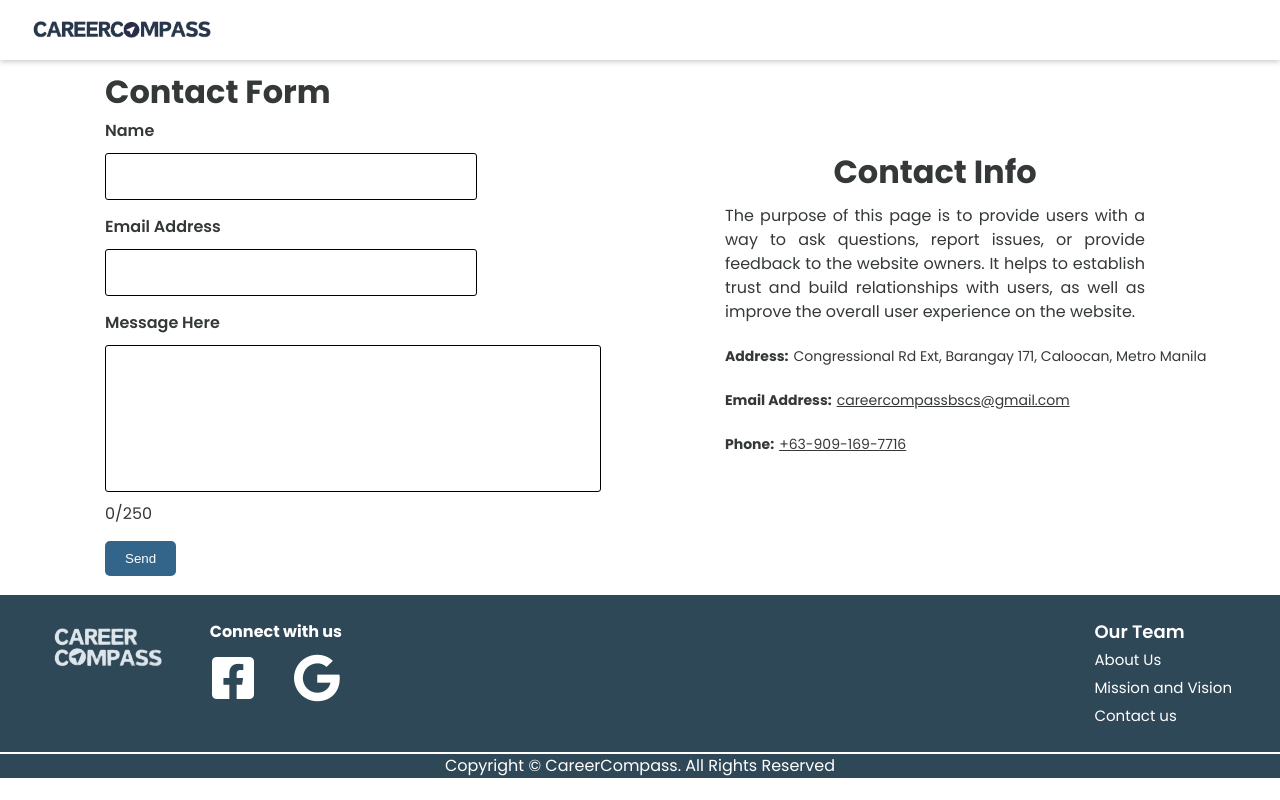
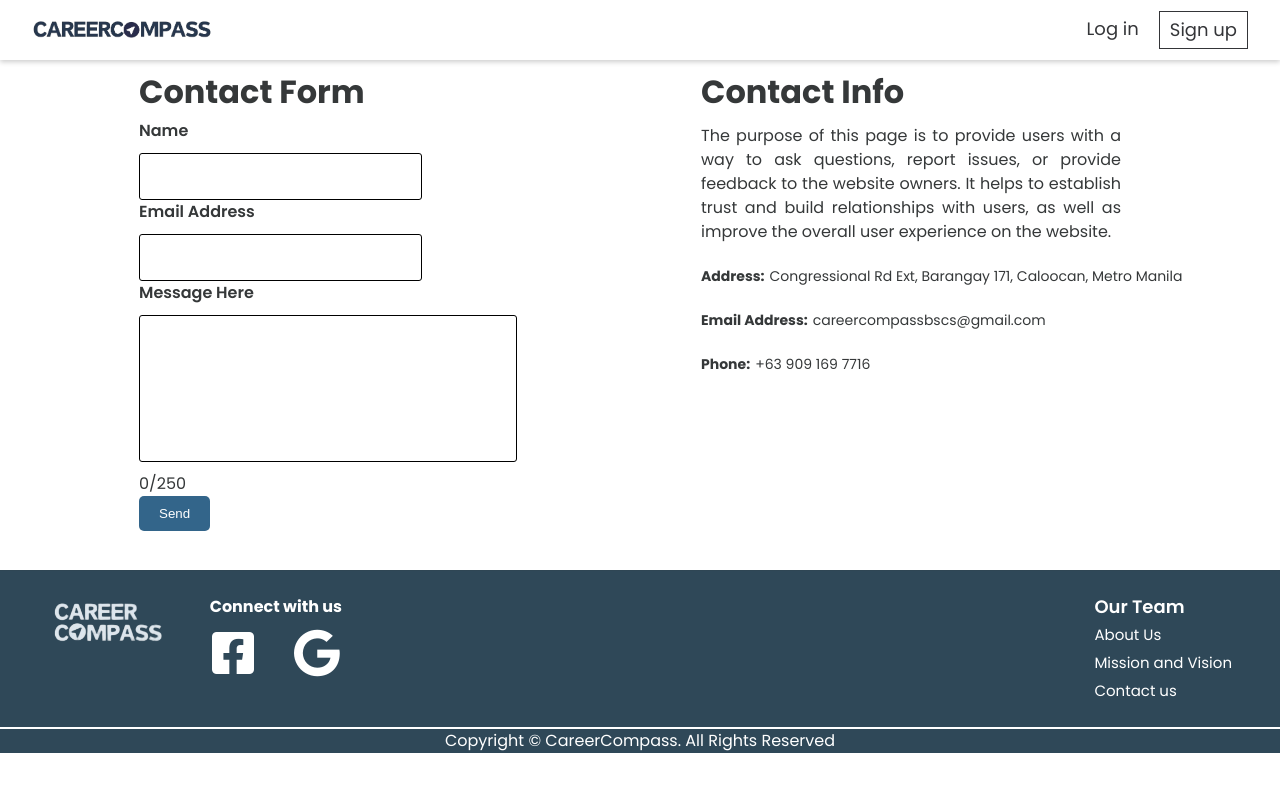
Before and after one commit to Roonaaan/CareerCompass, a React (Vite) app: page /Contact-Us in a window 1280 px wide. Built offline with nearby package versions, Linux system fonts and the light colour scheme.

Commit message:
Contact Us - Minor Revisions

```diff
--- a/src/landing/Contact.jsx
+++ b/src/landing/Contact.jsx
@@ -12,6 +12,12 @@ const Contact = () => {
 
     const Logo = logo;
 
+    const [name, setName] = useState('');
+    const [email, setEmail] = useState('');
+    const [message, setMessage] = useState('');
+    const [errorMessage, setErrorMessage] = useState('');
+    const [successMessage, setSuccessMessage] = useState('');
+
     const navigate = useNavigate();
     const handleAboutClick = () => {
         navigate("/About");
@@ -25,10 +31,38 @@ const Contact = () => {
         navigate("/Contact-Us");
     };
 
+    //PHP API Connection
+
+    const handleSubmit = async (event) => {
+        event.preventDefault();
+
+        try {
+            const response = await fetch('http://localhost/CareerCompass/backend/contact-us/send-email.php', {
+                method: 'POST',
+                headers: {
+                    'Accept': 'application/json',
+                    'Content-Type': 'application.json',
+                },
+                body: JSON.stringify({ name, email, message }),
+            });
+
+            const data = await response.json();
+
+            if (data.success) {
+                setSuccessMessage('Message sent successfully');
+                setName('');
+                setEmail('');
+                setMessage('');
+            } else {
+                setErrorMessage(data.message);
+            }
+        } catch (error) {
+            setErrorMessage('An error occured while sending the message');
+        }
+    };
+
     // Message Limit
-    const [message, setMessage] = (event) = useState('');
     const charLimit = 250;
-
     const handleChange = (event) => {
         const newMessage = event.target.value;
         setMessage(newMessage);
@@ -51,6 +85,11 @@ const Contact = () => {
                             onClick={handleHomeClick}
                         />
                     </div>
+
+                    <div className="login-container">
+                        <btn className="login-text">Log in</btn>
+                        <btn className="Signup-text">Sign up</btn>
+                    </div>
                     {/* Login and About Header
                     <div className="navRight">
                         <button className="about" onClick={handleAboutClick}>
@@ -66,16 +105,19 @@ const Contact = () => {
             {/* End of Navigation Bar */}
             {/* Contact Us Section*/}
             <div className="contactUsWrapper">
-                <form method="post" action="http://localhost/CareerCompass/backend/contact-us/send-email.php" className="contactForm">
+                <div className="contactForm">
                     <div className="contactInputs">
                         <h1> Contact Form </h1>
+                        {errorMessage && <div className="error-message">{errorMessage}</div>}
+                        {successMessage && <div className="success-message">{successMessage}</div>}
+                        <form onSubmit={handleSubmit}>
                             <div className="contactInput">
                                 <label> Name </label>
                                 <input
-                                type="name"
-                                name="name"
-                                id="name"
+                                    type="text"
                                     placeholder=""
+                                    value={name}
+                                    onChange={(e) => setName(e.target.value)}
                                     required
                                 />
                             </div>
@@ -83,9 +125,9 @@ const Contact = () => {
                                 <label> Email Address </label>
                                 <input
                                     type="email"
-                                name="email"
-                                id="email"
                                     placeholder=""
+                                    value={email}
+                                    onChange={(e) => setEmail(e.target.value)}
                                     required
                                 />
                             </div>
@@ -93,11 +135,12 @@ const Contact = () => {
                                 <label> Message Here </label>
                                 <textarea
                                     rows='5'
-                                name="message"
-                                id="message"
+                                    value={message}
+                                    onChange={(e) => {
+                                        setMessage(e.target.value),
+                                            handleChange
+                                    }}
                                     required
-                                value={message}
-                                onChange={handleChange}
                                 />
                                 <p id="char-count">
                                     {message.length}/{charLimit}
@@ -108,11 +151,12 @@ const Contact = () => {
                                     className="contactSubmitButtton"
                                     placeholder=''
                                     disabled={message.length > charLimit}
-                            >Send
+                                > Send
                                 </button>
                             </div>
+                        </form>
                     </div>
-                </form >
+                </div>
                 <div className="contactInfoContainer">
                     <div className="contactInfoForm">
                         <div className="contactInfoHeader">
@@ -130,18 +174,18 @@ const Contact = () => {
                             </div>
                             <div className="contactInfoItem">
                                 <p1>Email Address:</p1>
-                                <p><u>careercompassbscs@gmail.com</u></p>
+                                <p>careercompassbscs@gmail.com</p>
                             </div>
                             <div className="contactInfoItem">
                                 <p1>Phone:</p1>
-                                <p><u>+63-909-169-7716</u></p>
+                                <p>+63 909 169 7716</p>
                             </div>
                         </div>
                     </div>
                 </div>
-            </div >
+            </div>
             {/* End of Contact Us Section*/}
-            < nav className="footerNavbarWrapper" >
+            <nav className="footerNavbarWrapper">
                 <div className="footerNavbarColumn">
                     <div className="footerNavbarInner">
                         <div className="footerLogoWrapper">
@@ -204,7 +248,7 @@ const Contact = () => {
                         </p>
                     </div>
                 </div>
-            </nav >
+            </nav>
             {/* End of Footer */}
         </>
     )
--- a/src/landing/styles/Contact.css
+++ b/src/landing/styles/Contact.css
@@ -1,17 +1,16 @@
 .contactUsWrapper {
-    height: 525px;
+    height: 500px;
     display: flex;
     flex-direction: row;
-    gap: 50px;
+    gap: 30px;
     justify-content: center;
 }
 
 .contactForm {
-    margin: 10px -100px 0 0;
     display: flex;
     flex-direction: column;
-    padding: 10px;
-    width: 50%;
+    padding: 20px;
+    width: 40%;
 }
 
 .contactInputs {
@@ -61,7 +60,6 @@
 
 
 .contactInfoContainer {
-    margin: 80px 0 0 0;
     width: 50%;
     padding: 20px;
 }
@@ -82,7 +80,6 @@
 }
 
 .contactInfoHeader {
-    text-align: center;
     margin-bottom: 20px;
 }
 
```
Also changed, not shown: 2 other files (tests, documents, lock files or other folders). Lines whose indentation alone changed are shown as unchanged.
